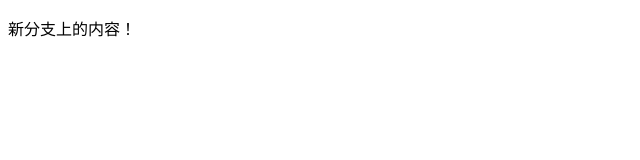
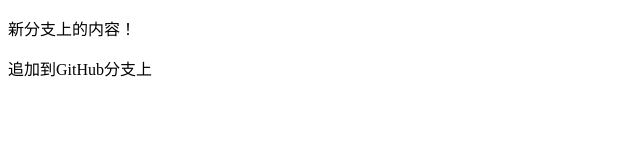
Before and after one commit to A-tongmu/demo, a plain HTML site: page cart.html in a window 1280 px wide. Shown: the whole page, without its empty margins (0-640 px from the left). Drawn offline with Linux system fonts and the light colour scheme.

Commit message:
购物车

```diff
--- a/cart.html
+++ b/cart.html
@@ -8,5 +8,6 @@
 </head>
 <body>
     <p>新分支上的内容！</p>
+    <p>追加到GitHub分支上</p>
 </body>
 </html>
```
